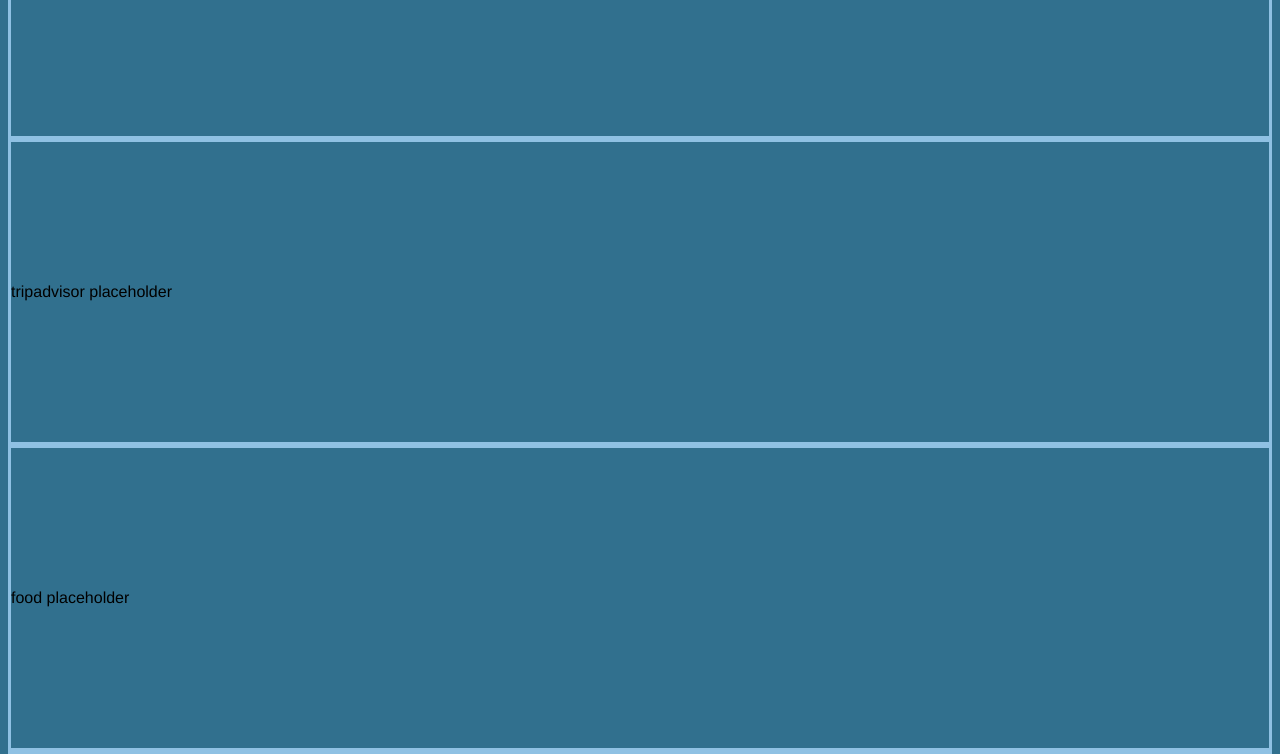
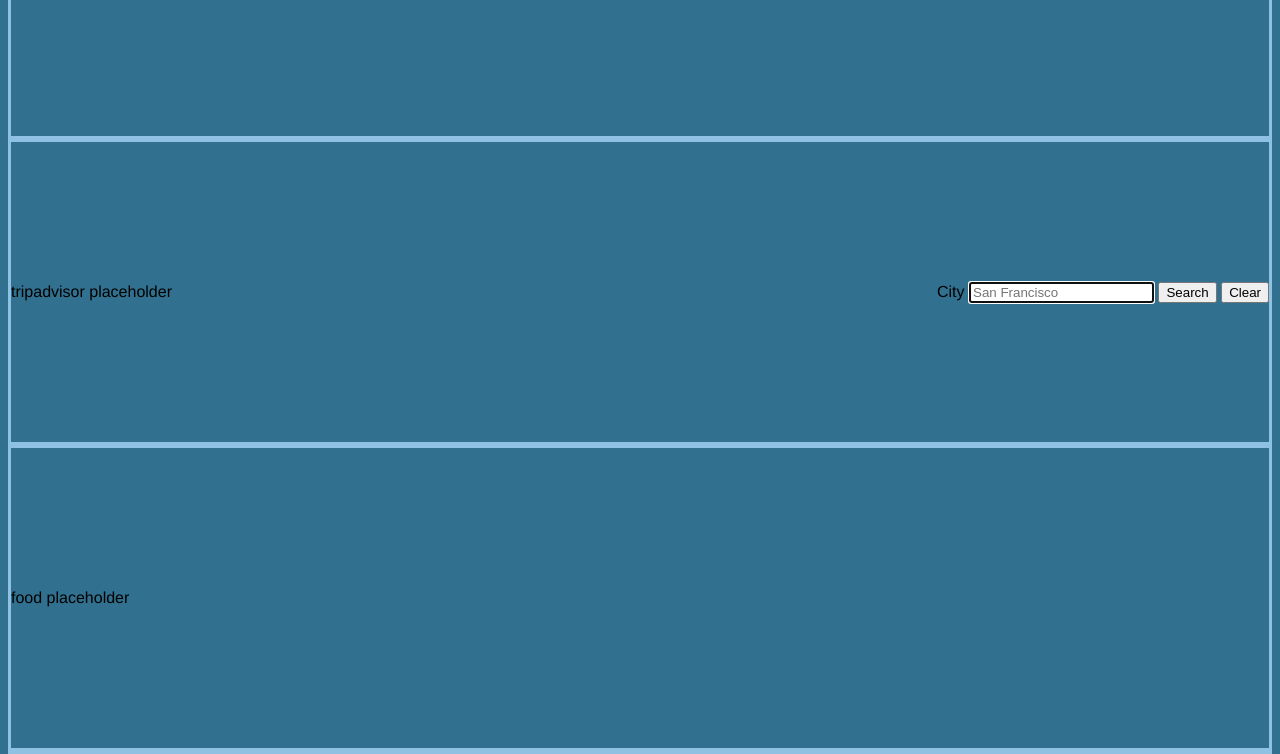
Before and after one commit to magfinn/destination-unknown, a plain HTML site: page index.html in a window 1280 px wide. Shown: the part 840-1594 px from the top of the page. Drawn offline with nearby package versions, Linux system fonts and the light colour scheme.

Commit message:
added js file and test input for city

```diff
--- a/index.html
+++ b/index.html
@@ -58,7 +58,21 @@
         </div>
 
        <!--Tripadvisor - Maggie  -->
-       <div id="tripadvisor">tripadvisor placeholder</div>
+       <div id="tripadvisor">tripadvisor placeholder
+        <form id="search-city-form" class = "card-body">
+            <label class = "form-label" for="city">City</label>
+            <input
+            name="city-input"
+            id="city-input"
+            type="text"
+            placeholder="San Francisco"
+            autofocus = "true"
+            class="form-control form-control-md"
+            ></input>
+            <button id="search-btn" type="submit">Search</button>
+            <button id="clear-btn" type="button">Clear</button>
+        </form>
+       </div>
 
        <!-- Food & Drink - Santiago -->
        <div id="food">food placeholder</div>
@@ -79,4 +93,5 @@
 <script src="https://cdnjs.cloudflare.com/ajax/libs/jqueryui/1.12.1/jquery-ui.min.js"></script>
 <!-- Local js -->
 <script src="./assets/js/script.js"></script>
+<script src="./assets/js/script.js"></script>
 </body>
```
Also changed, not shown: assets/js/tripadvisor.js (added, +27 -0 lines).
